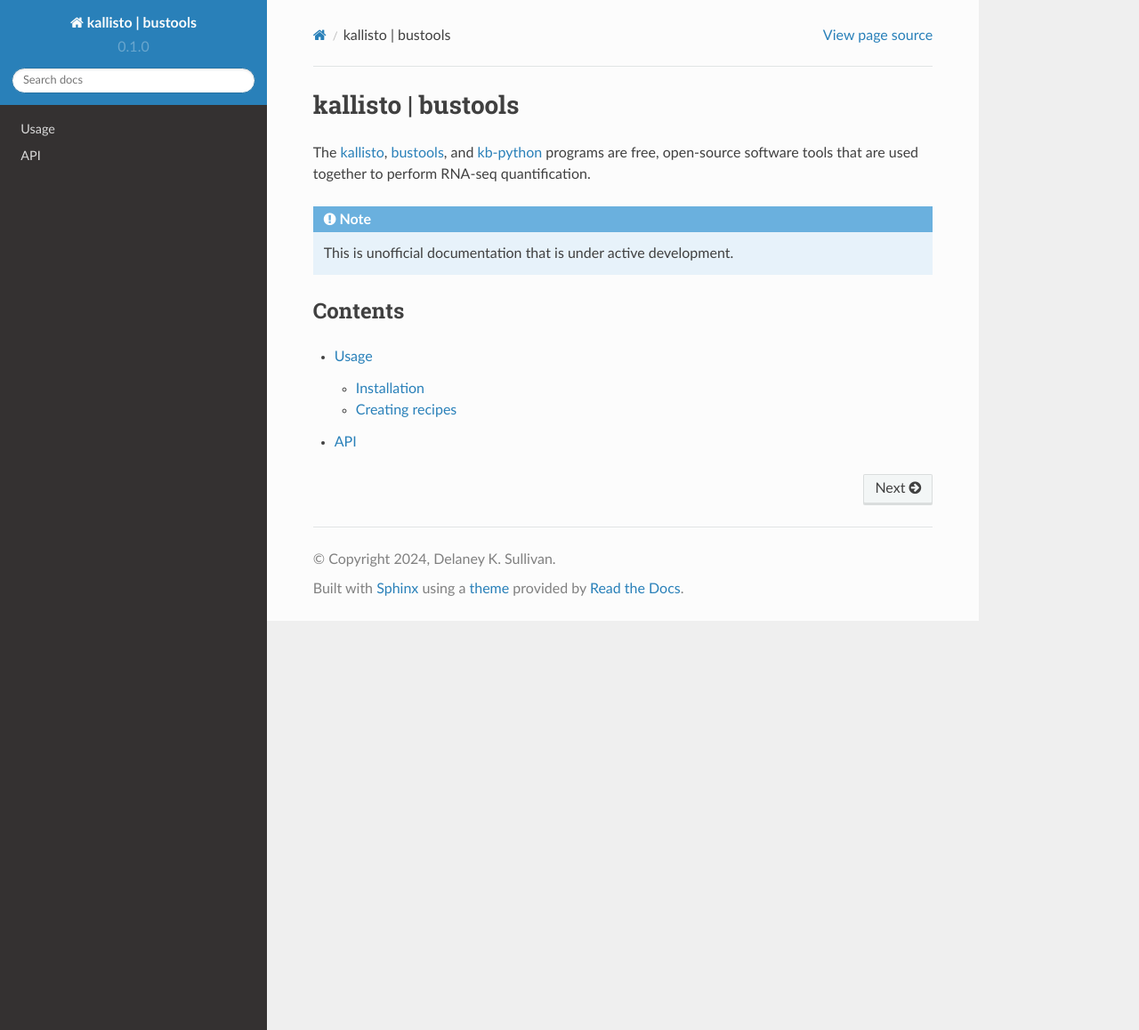
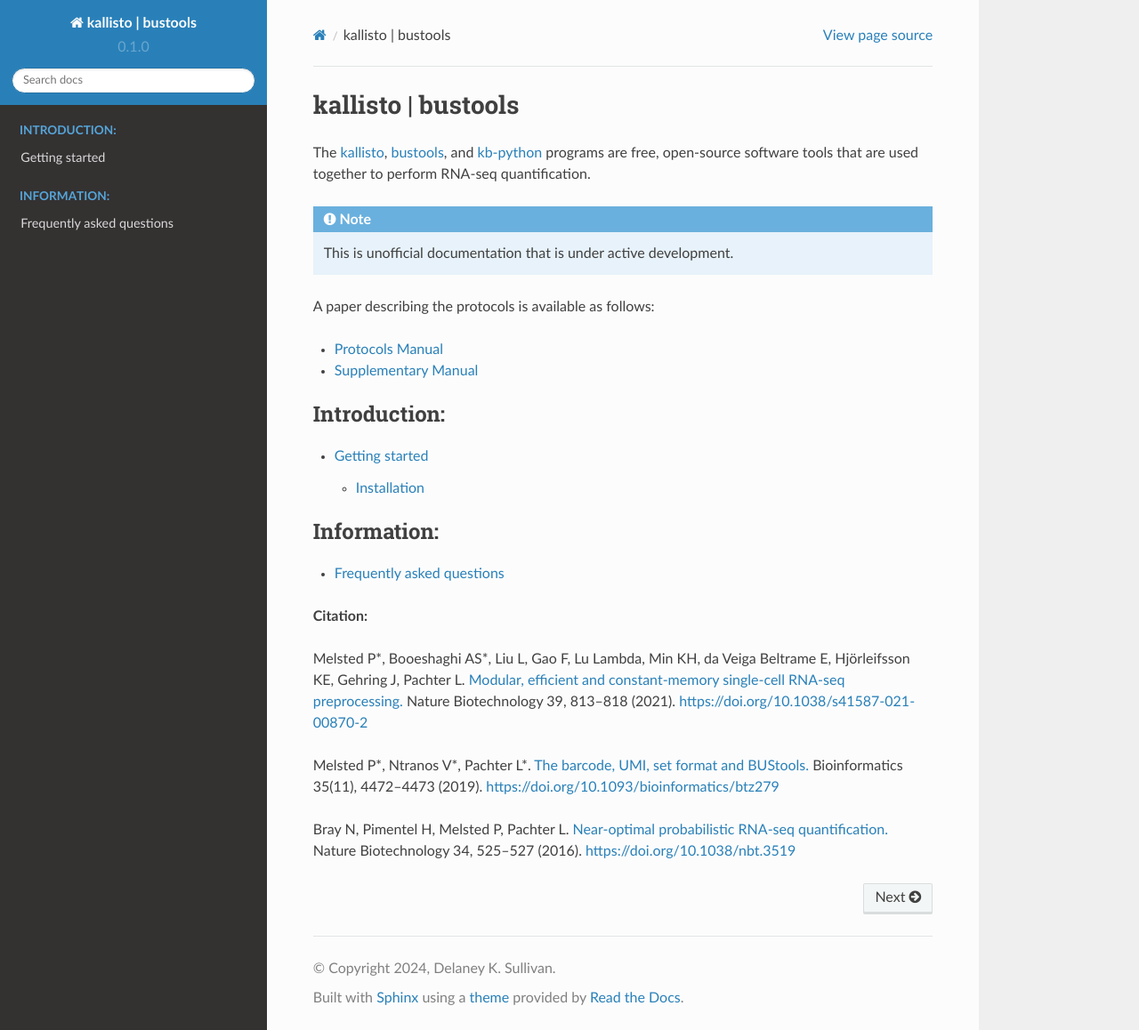
Before and after one commit to Yenaled/kallisto-tutorial, a Sphinx documentation site: the page built from docs/source/index.rst, in a window 1280 px wide and 1158 px high. Shown: the whole window at 89% size. Built offline with Sphinx 7.4.7 and the Read the Docs theme 2.0.0, drawn with Linux system fonts in a browser that asks for light colours.

Commit message:
Some preliminary documentation (FAQ+citations)

```diff
--- /dev/null
+++ b/docs/source/getting_started.rst
@@ -0,0 +1,7 @@
+Getting started
+===============
+
+Installation
+^^^^^^^^^^^^
+
+TODO
--- a/docs/source/index.rst
+++ b/docs/source/index.rst
@@ -8,10 +8,30 @@
 
    This is unofficial documentation that is under active development.
 
-Contents
---------
+A paper describing the protocols is available as follows:
+
+* `Protocols Manual <https://www.biorxiv.org/content/10.1101/2023.11.21.568164v2.full.pdf>`_
+* `Supplementary Manual <https://www.biorxiv.org/content/biorxiv/early/2024/01/23/2023.11.21.568164/DC1/embed/media-1.pdf>`_
 
 .. toctree::
+   :maxdepth: 2
+   :caption: Introduction:
 
-   usage
-   api
+   getting_started
+
+.. toctree::
+   :maxdepth: 1
+   :caption: Information:
+
+   FAQ
+
+
+
+
+**Citation:**
+
+Melsted P*, Booeshaghi AS*, Liu L, Gao F, Lu Lambda, Min KH, da Veiga Beltrame E, Hjörleifsson KE, Gehring J, Pachter L. `Modular, efficient and constant-memory single-cell RNA-seq preprocessing. <https://doi.org/10.1038/s41587-021-00870-2>`_ Nature Biotechnology 39, 813–818 (2021). https://doi.org/10.1038/s41587-021-00870-2
+
+Melsted P*, Ntranos V*, Pachter L*. `The barcode, UMI, set format and BUStools. <https://doi.org/10.1093/bioinformatics/btz279>`_ Bioinformatics 35(11), 4472–4473 (2019). https://doi.org/10.1093/bioinformatics/btz279
+
+Bray N, Pimentel H, Melsted P, Pachter L. `Near-optimal probabilistic RNA-seq quantification. <https://doi.org/10.1038/nbt.3519>`_ Nature Biotechnology 34, 525–527 (2016). https://doi.org/10.1038/nbt.3519
```
Also changed, not shown: docs/source/FAQ.rst (added, +94 -0 lines).
